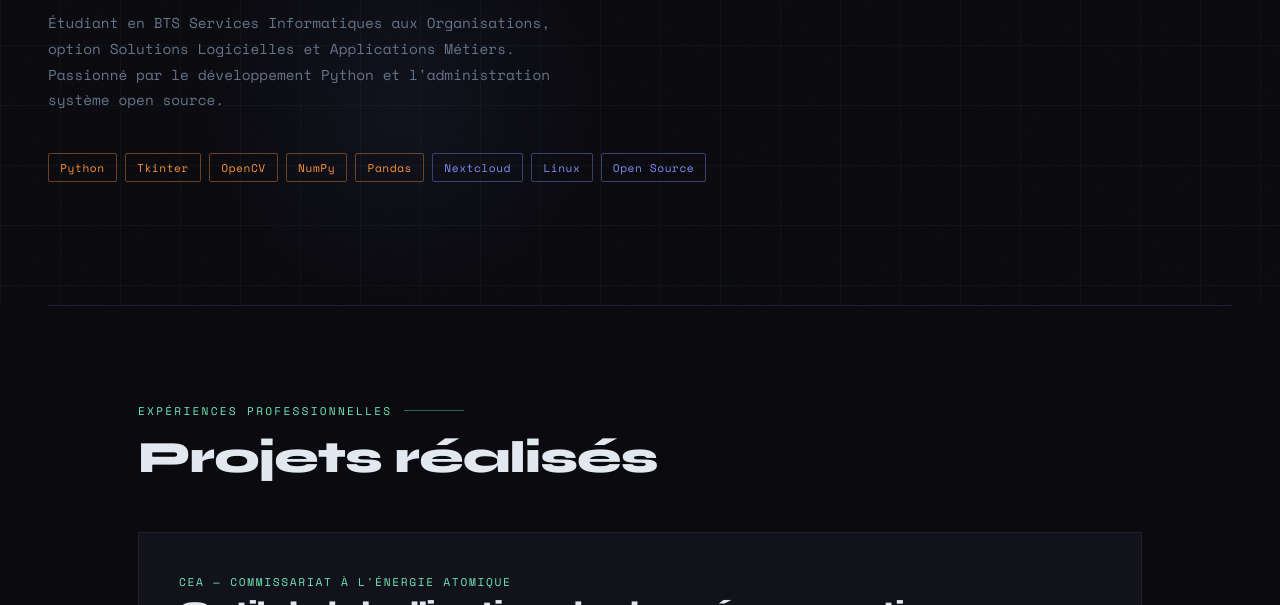
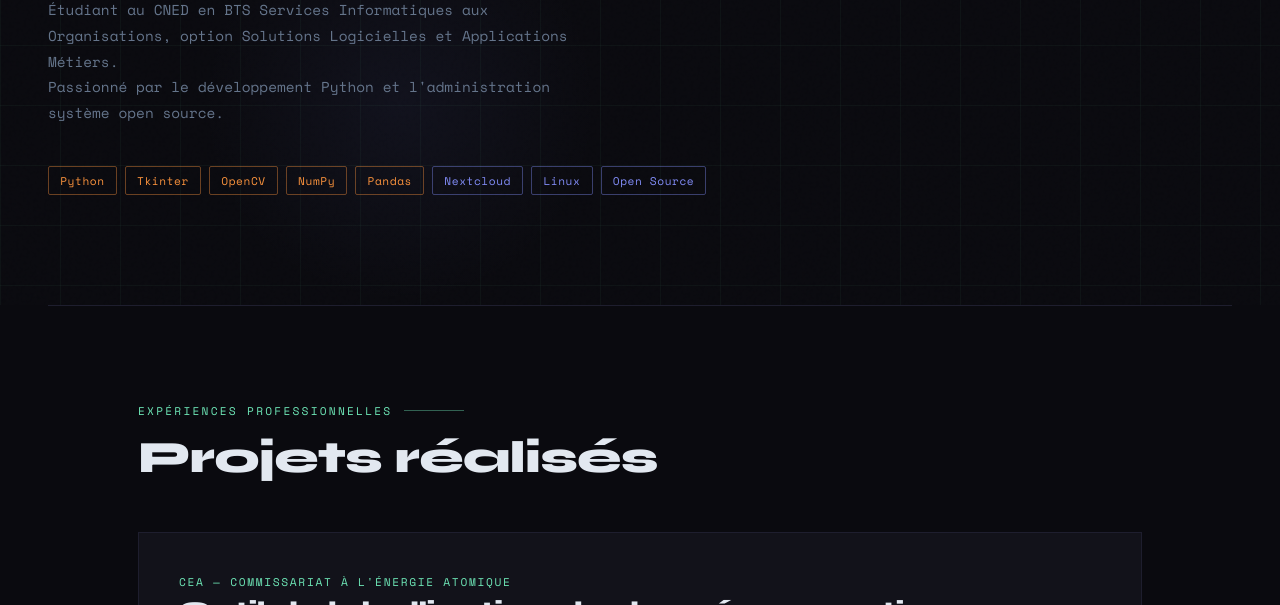
Before and after one commit to mystery092/mystery092.github.io, a plain HTML site: page index.html in a window 1280 px wide. Shown: the part 495-1100 px from the top of the page. Drawn offline with nearby package versions, Linux system fonts and the light colour scheme.

Commit message:
Update index.html

```diff
--- a/index.html
+++ b/index.html
@@ -526,7 +526,7 @@
         <span class="role-line">Développeur — Option SLAM · Isère</span>
       </h1>
       <p class="hero-desc">
-        Étudiant en BTS Services Informatiques aux Organisations, option Solutions Logicielles et Applications Métiers.<br/>
+        Étudiant au CNED en BTS Services Informatiques aux Organisations, option Solutions Logicielles et Applications Métiers.<br/>
         Passionné par le développement Python et l'administration système open source.
       </p>
       <div class="hero-tags">
```
